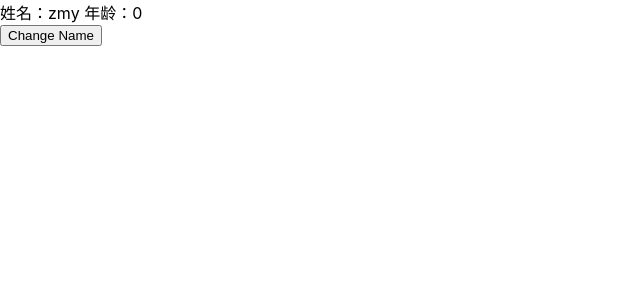
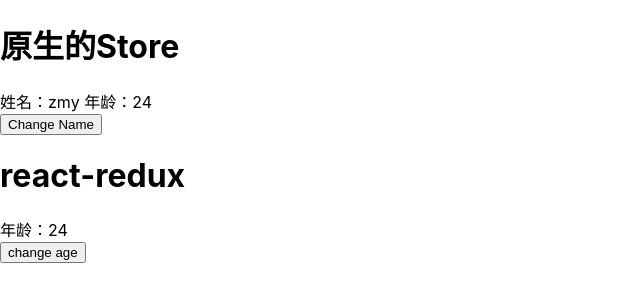
Before and after one commit to YDKD/react-study, a React (Vite) app: page / in a window 1280 px wide. Shown: the top 302 px of the page, without its empty margins (0-640 px from the left). Built offline with nearby package versions, Linux system fonts and the light colour scheme.

Commit message:
feat(redux): add react-redux

```diff
--- a/package.json
+++ b/package.json
@@ -14,6 +14,7 @@
     "react": "^18.2.0",
     "react-dom": "^18.2.0",
     "react-is": "^18.2.0",
+    "react-redux": "^8.0.4",
     "react-transition-group": "^4.4.5",
     "redux": "^4.2.0",
     "styled-components": "^5.3.6"
--- a/src/22_redux/01_原生的store/App.tsx
+++ b/src/22_redux/01_原生的store/App.tsx
@@ -1,8 +1,7 @@
 import React, { PureComponent } from 'react'
 import { Unsubscribe } from 'redux'
-import store from './store'
-import { CHANGE_NAME } from './store/constants'
-import { changeName } from './store/creators'
+import store from '../store/index'
+import { changeNameAction } from '../store/creators'
 
 interface IState {
 	name: string
@@ -15,28 +14,21 @@
 		super(props)
 
 		this.state = {
-			name: '',
-			age: 0
+			name: store.getState().name,
+			age: store.getState().age
 		}
 	}
 
 	componentDidMount(): void {
-		this.setState({
-			name: store.getState().name
-		})
 		this.unsubStore = store.subscribe(() => {
-			console.log('state', store.getState())
+			this.setState({
+				name: store.getState().name
+			})
 		})
 	}
 
 	changeName() {
-		changeName('zs')
-
-		this.setState({
-			name: store.getState().name
-		})
-
-        this.unsubStore!()
+		store.dispatch(changeNameAction('zs'))
 	}
 
 	render() {
--- a/src/22_redux/01_原生的store/store/creators.ts
+++ /dev/null
@@ -1,9 +0,0 @@
-import store from ".";
-import { CHANGE_NAME } from "./constants";
-
-export const changeName = (name: string) => {
-    store.dispatch({
-        type: CHANGE_NAME,
-        name
-    })
-}
--- /dev/null
+++ b/src/22_redux/02_react-redux/App.tsx
@@ -0,0 +1,36 @@
+import React, { Fragment, PureComponent } from 'react'
+import { connect } from 'react-redux'
+import { changeAgeAction } from '../store/creators'
+import { IAction } from '../types'
+
+interface IProps extends IAction {
+	changeAge: (age: number) => IAction
+}
+
+export class App extends PureComponent<IProps> {
+	handleChangeAge() {
+		this.props.changeAge(20)
+	}
+
+	render() {
+		const { age } = this.props
+		return (
+			<Fragment>
+				<div>年龄：{age}</div>
+				<button onClick={() => this.handleChangeAge()}>change age</button>
+			</Fragment>
+		)
+	}
+}
+
+const mapStateToProps = (state: any) => ({
+	age: state.age
+})
+
+const mapDispatchToProps = (dispatch: any) => ({
+	changeAge(age: number) {
+		dispatch(changeAgeAction(age))
+	}
+})
+
+export default connect(mapStateToProps, mapDispatchToProps)(App)
--- /dev/null
+++ b/src/22_redux/App.tsx
@@ -0,0 +1,25 @@
+import React, { PureComponent } from 'react'
+import { Provider } from 'react-redux'
+
+import store from './store/index'
+
+import App1 from './01_原生的store/App'
+import App2 from './02_react-redux/App'
+
+export class App extends PureComponent {
+  render() {
+    return (
+      <div>
+        <h1>原生的Store</h1>
+        <App1 />
+
+        <h1>react-redux</h1>
+        <Provider store={ store  }>
+            <App2 />
+        </Provider>
+      </div>
+    )
+  }
+}
+
+export default App
--- a/src/22_redux/01_原生的store/store/constants.ts
+++ b/src/22_redux/store/constants.ts
@@ -1 +1,3 @@
 export const CHANGE_NAME = 'change_name'
+
+export const CHANGE_AGE = 'change_age'
--- /dev/null
+++ b/src/22_redux/store/creators.ts
@@ -0,0 +1,12 @@
+import { TActionType } from "../types";
+import { CHANGE_AGE, CHANGE_NAME } from "./constants";
+
+export const changeNameAction = (name: string) => ({
+    type: CHANGE_NAME as TActionType,
+    name
+})
+
+export const changeAgeAction = (age: number) => ({
+    type: CHANGE_AGE as TActionType,
+    age
+})
--- a/src/22_redux/01_原生的store/store/reducer.ts
+++ b/src/22_redux/store/reducer.ts
@@ -1,13 +1,5 @@
-import { CHANGE_NAME } from './constants'
-
-type TActionType = 'change_name'
-
-interface IAction {
-	type: TActionType
-	name?: string
-	age?: number
-}
-
+import { IAction } from '../types'
+import { CHANGE_AGE, CHANGE_NAME } from './constants'
 
 const initialState = {
 	name: 'zmy',
@@ -18,10 +10,11 @@
 	switch (action.type) {
 		case CHANGE_NAME:
 			return { ...state, name: action.name }
+		case CHANGE_AGE:
+			return { ...state, age: action.age }
 		default:
 			return state
 	}
 }
 
-
 export default reducer
--- a/src/main.tsx
+++ b/src/main.tsx
@@ -19,7 +19,7 @@
 // import App from './19_css_module/App'
 // import App from './20_css_in_js/App'
 // import App from './21_classnames/App'
-import App from './22_redux/01_原生的store/App'
+import App from './22_redux/App'
 
 import './index.css'
 
```
Also changed, not shown: src/22_redux/types/index.d.ts (added, +7 -0 lines), src/22_redux/store/index.ts (renamed from src/22_redux/01_原生的store/store/index.ts), 1 other file (tests, documents, lock files or other folders).
